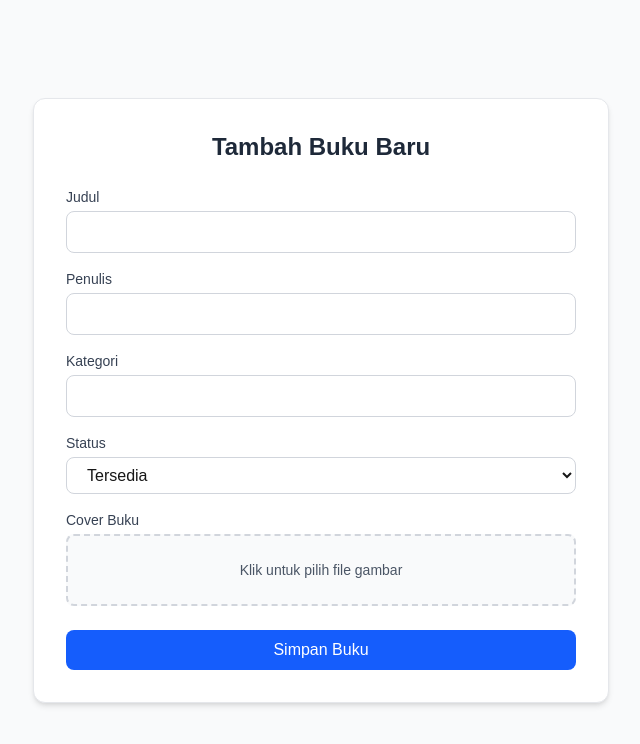
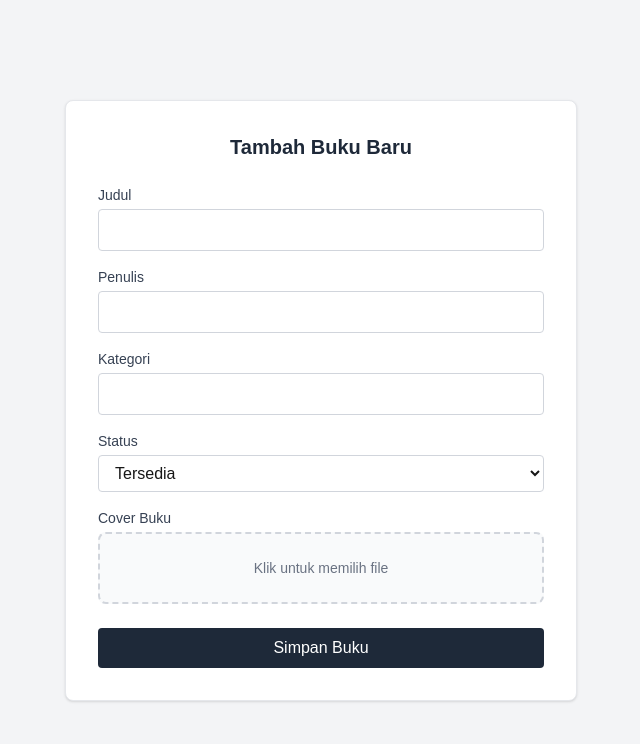
Before and after one commit to selvirahmadila/project-Bukuku, a Next.js app in the folder cms/: page /book/add in a window 1280 px wide. Shown: the top 744 px of the page, without its empty margins (319-959 px from the left). Built offline with nearby package versions, Linux system fonts and the light colour scheme.

Commit message:
dehendy cms : (admin)-modifikasi halaman daftar buku

```diff
--- a/cms/app/book/add/page.tsx
+++ b/cms/app/book/add/page.tsx
@@ -15,6 +15,7 @@ export default function AddBookPage() {
 
   const handleSubmit = async (e: React.FormEvent) => {
     e.preventDefault();
+
     if (!cover) return alert('Pilih file cover terlebih dahulu');
 
     const formData = new FormData();
@@ -36,77 +37,72 @@ export default function AddBookPage() {
   };
 
   return (
-    <div className="min-h-screen bg-[#f9fafb] flex items-center justify-center p-4">
+    <div className="min-h-screen bg-gray-100 flex items-center justify-center p-4">
       <form
         onSubmit={handleSubmit}
-        className="bg-white border border-gray-200 shadow-md rounded-xl p-8 w-full max-w-xl"
+        className="bg-white border border-gray-200 shadow-sm rounded-lg p-8 w-full max-w-lg"
         encType="multipart/form-data"
       >
-        <h1 className="text-2xl font-bold mb-6 text-center text-gray-800">
+        <h1 className="text-xl font-semibold mb-6 text-gray-800 text-center">
           Tambah Buku Baru
         </h1>
 
-        {/* Input Judul */}
         <div className="mb-4">
-          <label className="block text-sm font-medium text-gray-700 mb-1">Judul</label>
+          <label className="block text-sm text-gray-700 mb-1">Judul</label>
           <input
             type="text"
+            className="w-full border border-gray-300 px-3 py-2 rounded focus:outline-none focus:ring-1 focus:ring-gray-400"
             value={judul}
             onChange={(e) => setJudul(e.target.value)}
             required
-            className="w-full border border-gray-300 rounded-lg px-4 py-2 focus:outline-none focus:ring-2 focus:ring-blue-400"
           />
         </div>
 
-        {/* Input Penulis */}
         <div className="mb-4">
-          <label className="block text-sm font-medium text-gray-700 mb-1">Penulis</label>
+          <label className="block text-sm text-gray-700 mb-1">Penulis</label>
           <input
             type="text"
+            className="w-full border border-gray-300 px-3 py-2 rounded focus:outline-none focus:ring-1 focus:ring-gray-400"
             value={penulis}
             onChange={(e) => setPenulis(e.target.value)}
             required
-            className="w-full border border-gray-300 rounded-lg px-4 py-2 focus:outline-none focus:ring-2 focus:ring-blue-400"
           />
         </div>
 
-        {/* Input Kategori */}
         <div className="mb-4">
-          <label className="block text-sm font-medium text-gray-700 mb-1">Kategori</label>
+          <label className="block text-sm text-gray-700 mb-1">Kategori</label>
           <input
             type="text"
+            className="w-full border border-gray-300 px-3 py-2 rounded focus:outline-none focus:ring-1 focus:ring-gray-400"
             value={kategori}
             onChange={(e) => setKategori(e.target.value)}
             required
-            className="w-full border border-gray-300 rounded-lg px-4 py-2 focus:outline-none focus:ring-2 focus:ring-blue-400"
           />
         </div>
 
-        {/* Input Status */}
         <div className="mb-4">
-          <label className="block text-sm font-medium text-gray-700 mb-1">Status</label>
+          <label className="block text-sm text-gray-700 mb-1">Status</label>
           <select
+            className="w-full border border-gray-300 px-3 py-2 rounded focus:outline-none focus:ring-1 focus:ring-gray-400"
             value={status}
             onChange={(e) => setStatus(e.target.value)}
             required
-            className="w-full border border-gray-300 rounded-lg px-4 py-2 focus:outline-none focus:ring-2 focus:ring-blue-400"
           >
             <option value="tersedia">Tersedia</option>
             <option value="dipinjam">Dipinjam</option>
           </select>
         </div>
 
-        {/* Upload Cover */}
         <div className="mb-6">
-          <label className="block text-sm font-medium text-gray-700 mb-1">Cover Buku</label>
+          <label className="block text-sm text-gray-700 mb-1">Cover Buku</label>
           <label
             htmlFor="coverUpload"
-            className="flex items-center justify-center border-2 border-dashed border-gray-300 bg-gray-50 hover:bg-gray-100 text-gray-600 text-sm cursor-pointer px-4 py-6 rounded-lg w-full text-center transition"
+            className="flex items-center justify-center border-2 border-dashed border-gray-300 bg-gray-50 hover:bg-gray-100 text-gray-500 text-sm cursor-pointer px-4 py-6 rounded-lg w-full text-center transition"
           >
             {cover ? (
               <span className="font-medium">{cover.name}</span>
             ) : (
-              <span>Klik untuk pilih file gambar</span>
+              <span>Klik untuk memilih file</span>
             )}
             <input
               id="coverUpload"
@@ -119,15 +115,10 @@ export default function AddBookPage() {
           </label>
         </div>
 
-        {/* Tombol Submit */}
         <button
           type="submit"
           disabled={loading}
-          className={`w-full py-2 rounded-lg text-white font-medium transition ${
-            loading
-              ? 'bg-gray-400 cursor-not-allowed'
-              : 'bg-blue-600 hover:bg-blue-700'
-          }`}
+          className="w-full bg-gray-800 text-white py-2 rounded hover:bg-gray-700 transition"
         >
           {loading ? 'Menyimpan...' : 'Simpan Buku'}
         </button>
```
